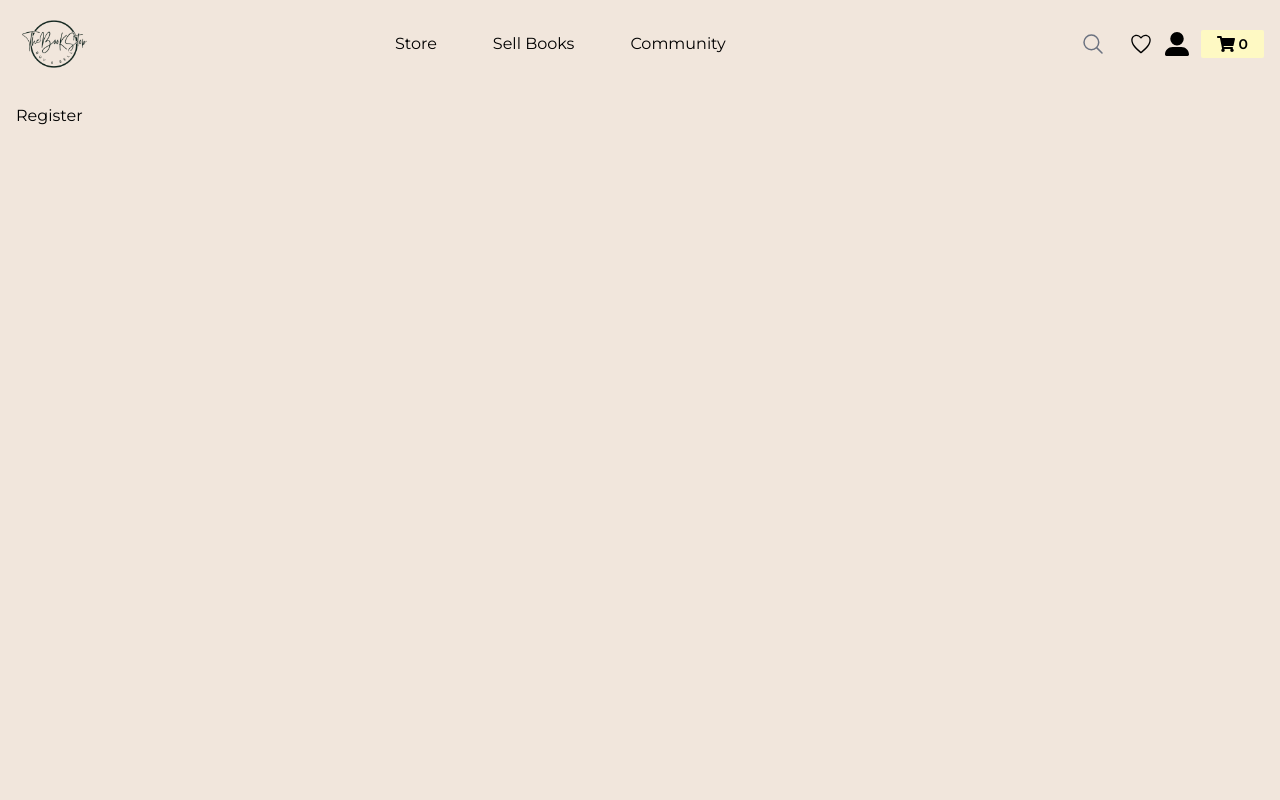
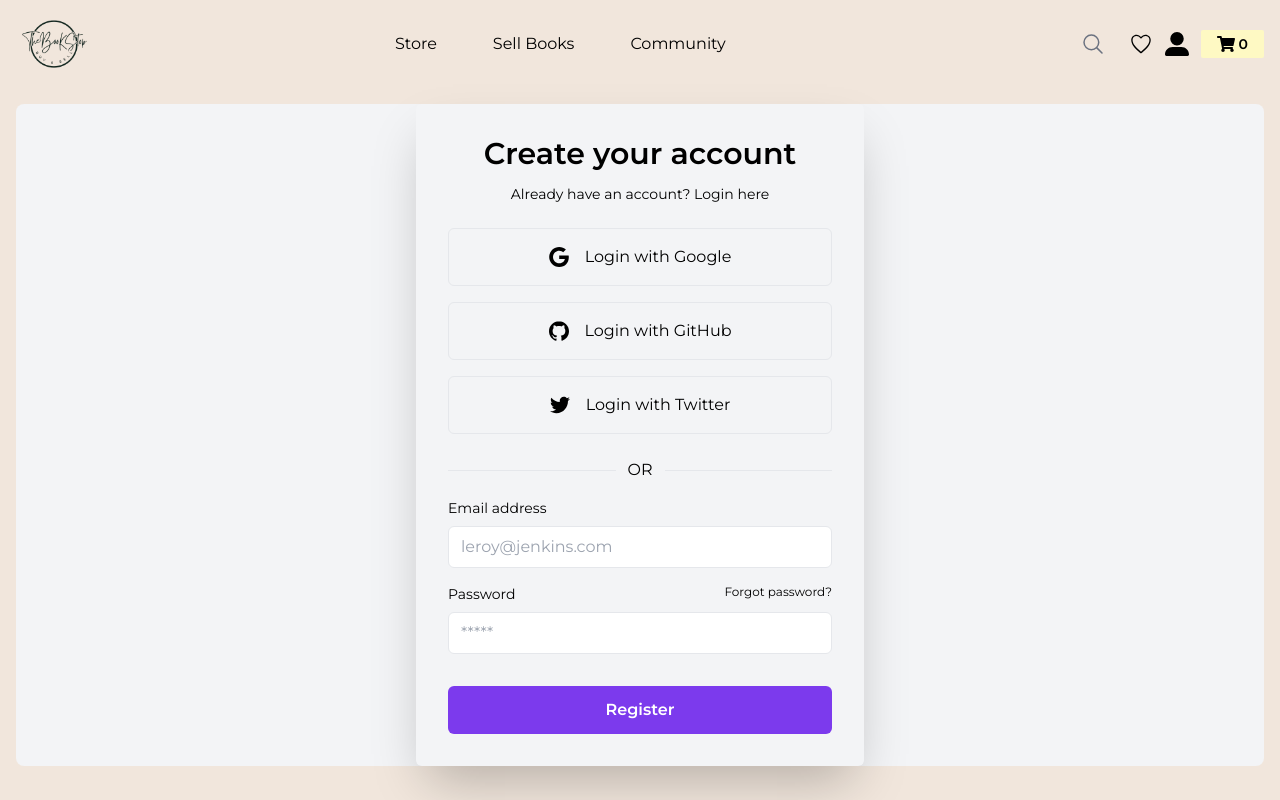
Before and after one commit to levanter914/TheBookStop, a React (Vite) app in the folder frontend/: page /register in a window 1280 px wide. Shown: the top 800 px of the page. Built offline with nearby package versions, Linux system fonts and the light colour scheme.

Commit message:
adding register.jsx file

```diff
--- a/frontend/package.json
+++ b/frontend/package.json
@@ -12,6 +12,7 @@
   "dependencies": {
     "react": "^18.3.1",
     "react-dom": "^18.3.1",
+    "react-hook-form": "^7.53.2",
     "react-icons": "^5.3.0",
     "react-router-dom": "^6.27.0",
     "react-swipeable": "^7.0.2",
--- a/frontend/src/components/Login.jsx
+++ b/frontend/src/components/Login.jsx
@@ -1,9 +1,18 @@
 import React, { useState } from "react";
 import { Link } from "react-router-dom";
+import { useForm } from "react-hook-form";
 
 const Login = () => {
+  const [message, setMessage] = useState("");
+  const {
+    register,
+    handleSubmit,
+    watch,
+    formState: { errors },
+  } = useForm();
 
-    const [message, setMessage] = useState("");
+  const onSubmit = (data) => console.log(data);
+  const handleGoogleLogin = () => {};
 
   return (
     <div className="flex items-center justify-center min-h-[auto] mb-4 rounded-lg bg-gray-100 dark:bg-transparent mt-2 md:mt-0">
@@ -23,6 +32,7 @@
         </p>
         <div className="my-6 space-y-4">
           <button
+            onClick={handleGoogleLogin}
             aria-label="Login with Google"
             type="button"
             className="flex items-center justify-center w-full p-4 space-x-4 border rounded-md focus:ring-2 focus:ring-offset-1 dark:border-gray-600 focus:dark:ring-violet-600"
@@ -70,13 +80,19 @@
           <p className="px-3 dark:text-gray-600">OR</p>
           <hr className="w-full dark:text-gray-600" />
         </div>
-        <form noValidate action="" className="space-y-8">
+        <form
+          onSubmit={handleSubmit(onSubmit)}
+          noValidate
+          action=""
+          className="space-y-8"
+        >
           <div className="space-y-4">
             <div className="space-y-2">
               <label htmlFor="email" className="block text-sm">
                 Email address
               </label>
               <input
+                {...register("email", { required: true })}
                 type="email"
                 name="email"
                 id="email"
@@ -98,27 +114,28 @@
                 </Link>
               </div>
               <input
+                {...register("password", { required: true })}
                 type="password"
                 name="password"
                 id="password"
                 placeholder="*****"
                 className="w-full px-3 py-2 border rounded-md dark:border-gray-600 dark:bg-transparent dark:text-black focus:dark:border-violet-600"
               />
+              {message && (
+                <p className="text-red-500 text-xs mb-3">{message}</p>
+              )}
             </div>
           </div>
 
-            {
-
-            }
-
+          {}
 
           <div>
-          <button
-            type="button"
-            className="w-full px-8 py-3 font-semibold rounded-md dark:bg-primary dark:text-black bg-violet-600 text-white hover:bg-secondary"
-          >
-            Sign in
-          </button>
+            <button
+              type="submit"
+              className="w-full px-8 py-3 font-semibold rounded-md dark:bg-primary dark:text-black bg-violet-600 text-white hover:bg-secondary"
+            >
+              Sign in
+            </button>
           </div>
         </form>
       </div>
--- a/frontend/src/components/Register.jsx
+++ b/frontend/src/components/Register.jsx
@@ -1,8 +1,144 @@
-import React from 'react'
+import React, { useState } from "react";
+import { Link } from "react-router-dom";
+import { useForm } from "react-hook-form";
 
 const Register = () => {
+  const [message, setMessage] = useState("");
+  const {
+    register,
+    handleSubmit,
+    watch,
+    formState: { errors },
+  } = useForm();
+
+  const onSubmit = (data) => console.log(data);
+  const handleGoogleLogin = () => {};
   return (
-    <div>Register</div>
+    <div className="flex items-center justify-center min-h-[auto] mb-4 rounded-lg bg-gray-100 dark:bg-transparent mt-2 md:mt-0">
+      <div className="w-full max-w-md p-4 rounded-md shadow-2xl sm:p-8 dark:bg-transparent dark:text-gray-800 items-center">
+        <h2 className="mb-3 text-3xl font-semibold text-center">
+          Create your account
+        </h2>
+        <p className="text-sm text-center dark:text-gray-600">
+          Already have an account?{" "}
+          <Link
+            to="/login"
+            rel="noopener noreferrer"
+            className="focus:underline hover:underline dark:text-secondary"
+          >
+            Login here
+          </Link>
+        </p>
+        <div className="my-6 space-y-4">
+          <button
+            onClick={handleGoogleLogin}
+            aria-label="Login with Google"
+            type="button"
+            className="flex items-center justify-center w-full p-4 space-x-4 border rounded-md focus:ring-2 focus:ring-offset-1 dark:border-gray-600 focus:dark:ring-violet-600"
+          >
+            <svg
+              xmlns="http://www.w3.org/2000/svg"
+              viewBox="0 0 32 32"
+              className="w-5 h-5 fill-current"
+            >
+              <path d="M16.318 13.714v5.484h9.078c-0.37 2.354-2.745 6.901-9.078 6.901-5.458 0-9.917-4.521-9.917-10.099s4.458-10.099 9.917-10.099c3.109 0 5.193 1.318 6.38 2.464l4.339-4.182c-2.786-2.599-6.396-4.182-10.719-4.182-8.844 0-16 7.151-16 16s7.156 16 16 16c9.234 0 15.365-6.49 15.365-15.635 0-1.052-0.115-1.854-0.255-2.651z"></path>
+            </svg>
+            <p>Login with Google</p>
+          </button>
+          <button
+            aria-label="Login with GitHub"
+            role="button"
+            className="flex items-center justify-center w-full p-4 space-x-4 border rounded-md focus:ring-2 focus:ring-offset-1 dark:border-gray-600 focus:dark:ring-violet-600"
+          >
+            <svg
+              xmlns="http://www.w3.org/2000/svg"
+              viewBox="0 0 32 32"
+              className="w-5 h-5 fill-current"
+            >
+              <path d="M16 0.396c-8.839 0-16 7.167-16 16 0 7.073 4.584 13.068 10.937 15.183 0.803 0.151 1.093-0.344 1.093-0.772 0-0.38-0.009-1.385-0.015-2.719-4.453 0.964-5.391-2.151-5.391-2.151-0.729-1.844-1.781-2.339-1.781-2.339-1.448-0.989 0.115-0.968 0.115-0.968 1.604 0.109 2.448 1.645 2.448 1.645 1.427 2.448 3.744 1.74 4.661 1.328 0.14-1.031 0.557-1.74 1.011-2.135-3.552-0.401-7.287-1.776-7.287-7.907 0-1.751 0.62-3.177 1.645-4.297-0.177-0.401-0.719-2.031 0.141-4.235 0 0 1.339-0.427 4.4 1.641 1.281-0.355 2.641-0.532 4-0.541 1.36 0.009 2.719 0.187 4 0.541 3.043-2.068 4.381-1.641 4.381-1.641 0.859 2.204 0.317 3.833 0.161 4.235 1.015 1.12 1.635 2.547 1.635 4.297 0 6.145-3.74 7.5-7.296 7.891 0.556 0.479 1.077 1.464 1.077 2.959 0 2.14-0.020 3.864-0.020 4.385 0 0.416 0.28 0.916 1.104 0.755 6.4-2.093 10.979-8.093 10.979-15.156 0-8.833-7.161-16-16-16z"></path>
+            </svg>
+            <p>Login with GitHub</p>
+          </button>
+          <button
+            aria-label="Login with Twitter"
+            role="button"
+            className="flex items-center justify-center w-full p-4 space-x-4 border rounded-md focus:ring-2 focus:ring-offset-1 dark:border-gray-600 focus:dark:ring-violet-600"
+          >
+            <svg
+              xmlns="http://www.w3.org/2000/svg"
+              viewBox="0 0 32 32"
+              className="w-5 h-5 fill-current"
+            >
+              <path d="M31.937 6.093c-1.177 0.516-2.437 0.871-3.765 1.032 1.355-0.813 2.391-2.099 2.885-3.631-1.271 0.74-2.677 1.276-4.172 1.579-1.192-1.276-2.896-2.079-4.787-2.079-3.625 0-6.563 2.937-6.563 6.557 0 0.521 0.063 1.021 0.172 1.495-5.453-0.255-10.287-2.875-13.52-6.833-0.568 0.964-0.891 2.084-0.891 3.303 0 2.281 1.161 4.281 2.916 5.457-1.073-0.031-2.083-0.328-2.968-0.817v0.079c0 3.181 2.26 5.833 5.26 6.437-0.547 0.145-1.131 0.229-1.724 0.229-0.421 0-0.823-0.041-1.224-0.115 0.844 2.604 3.26 4.5 6.14 4.557-2.239 1.755-5.077 2.801-8.135 2.801-0.521 0-1.041-0.025-1.563-0.088 2.917 1.86 6.36 2.948 10.079 2.948 12.067 0 18.661-9.995 18.661-18.651 0-0.276 0-0.557-0.021-0.839 1.287-0.917 2.401-2.079 3.281-3.396z"></path>
+            </svg>
+            <p>Login with Twitter</p>
+          </button>
+        </div>
+        <div className="flex items-center w-full my-4">
+          <hr className="w-full dark:text-gray-600" />
+          <p className="px-3 dark:text-gray-600">OR</p>
+          <hr className="w-full dark:text-gray-600" />
+        </div>
+        <form
+          onSubmit={handleSubmit(onSubmit)}
+          noValidate
+          action=""
+          className="space-y-8"
+        >
+          <div className="space-y-4">
+            <div className="space-y-2">
+              <label htmlFor="email" className="block text-sm">
+                Email address
+              </label>
+              <input
+                {...register("email", { required: true })}
+                type="email"
+                name="email"
+                id="email"
+                placeholder="leroy@jenkins.com"
+                className="w-full px-3 py-2 border rounded-md dark:border-gray-600 dark:bg-transparent dark:text-black focus:dark:border-violet-600"
+              />
+            </div>
+            <div className="space-y-2">
+              <div className="flex justify-between">
+                <label htmlFor="password" className="text-sm">
+                  Password
+                </label>
+                <Link
+                  rel="noopener noreferrer"
+                  to="#"
+                  className="text-xs hover:underline dark:text-gray-600"
+                >
+                  Forgot password?
+                </Link>
+              </div>
+              <input
+                {...register("password", { required: true })}
+                type="password"
+                name="password"
+                id="password"
+                placeholder="*****"
+                className="w-full px-3 py-2 border rounded-md dark:border-gray-600 dark:bg-transparent dark:text-black focus:dark:border-violet-600"
+              />
+              {message && (
+                <p className="text-red-500 text-xs mb-3">{message}</p>
+              )}
+            </div>
+          </div>
+
+          {}
+
+          <div>
+            <button
+              type="submit"
+              className="w-full px-8 py-3 font-semibold rounded-md dark:bg-primary dark:text-black bg-violet-600 text-white hover:bg-secondary"
+            >
+              Register
+            </button>
+          </div>
+        </form>
+      </div>
+    </div>
   )
 }
 
```
Also changed, not shown: 1 other file (tests, documents, lock files or other folders).
